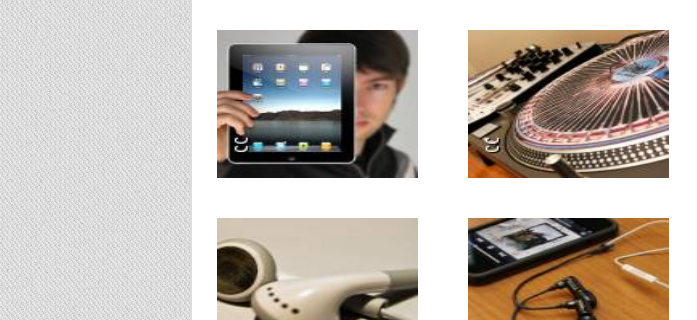
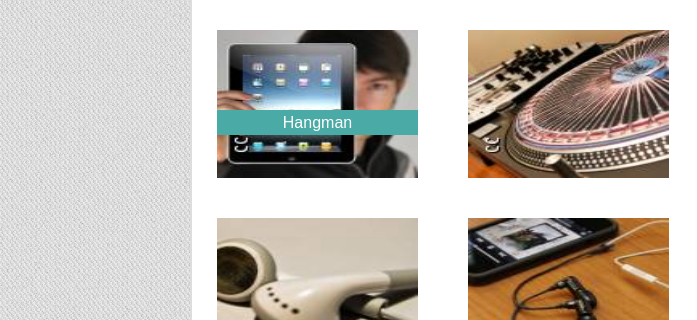
Before and after one commit to bernie1812/Basic.Portfolio, a plain HTML site: page portfolio.html in a window 1280 px wide. Shown: the part 174-494 px from the top of the page, 0-697 px from the left. Drawn offline with Linux system fonts and the light colour scheme.

Commit message:
tried to add text on portfolio

```diff
--- a/portfolio.html
+++ b/portfolio.html
@@ -23,13 +23,13 @@
 		<section id="portfolio">
 			<h2>Portfolio</h2>
 			<hr>
+		<div class="hangman">
 			<img src="assets/images/portfolio1.jpeg" id="pimage1">
+			<p>Hangman</p></div>
 			<img src="assets/images/portfolio2.jpeg" id="pimage2">
 			<img src="assets/images/portfolio3.jpeg" id="pimage3">
 			<img src="assets/images/portfolio4.jpeg" id="pimage4">
 			<img src="assets/images/portfolio5.jpeg" id="pimage5">
-
-
 
 		</section>
 
--- a/style.css
+++ b/style.css
@@ -214,20 +214,19 @@ textarea {
 
 .hangman {
 	position: relative;
-	width: 201px;
 }
 
-p .hangman {
+.hangman p {
 	position: absolute;
 	top: 100px;
 	left: 0;
 	width: 201px;
+	color: white;
+	background: #4aaaa5;
+	text-align: center;
+	margin-left: 25px;
 }
 
-p span .hangman{
-	color: white;
-	background: #4aaaa5;
-}
 
 #pimage1 {
 	width: 201px;
```
